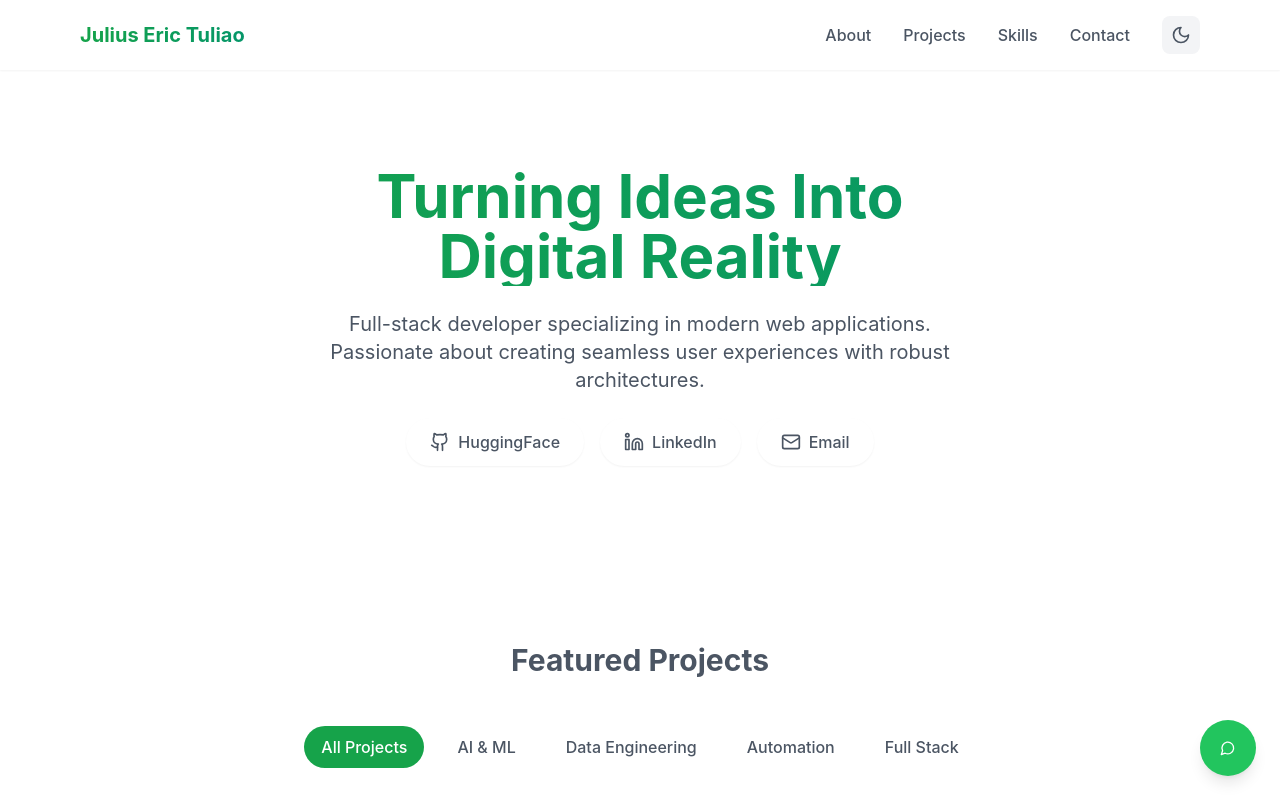
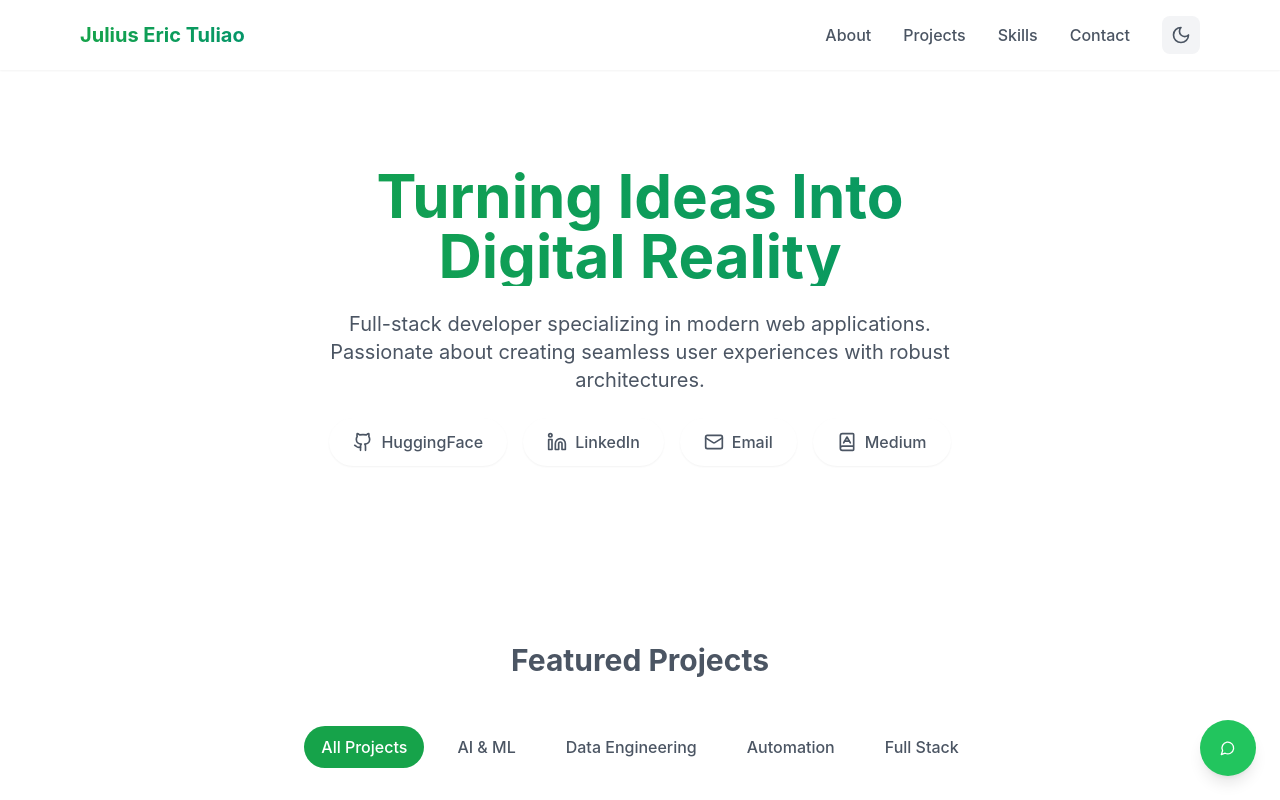
Before and after one commit to juliustuliao/my_port, a React (Vite) app: page / in a window 1280 px wide. Shown: the top 800 px of the page. Built offline with nearby package versions, Linux system fonts and the light colour scheme.

Commit message:
added webllm as llm provider

```diff
--- a/src/components/Portfolio.jsx
+++ b/src/components/Portfolio.jsx
@@ -9,7 +9,8 @@ import {
   MessageCircleIcon,
   SendIcon,
   BotIcon,
-  UserIcon
+  UserIcon,
+  BookAIcon
 } from 'lucide-react';
 const CATEGORIES = [
     { id: 'all', label: 'All Projects' },
@@ -265,7 +266,8 @@ const CATEGORIES = [
   const SOCIAL_LINKS = [
     { icon: GithubIcon, label: 'HuggingFace', href: 'https://huggingface.co/juliuserictuliao' },
     { icon: LinkedinIcon, label: 'LinkedIn', href: 'https://www.linkedin.com/in/juliustuliao' },
-    { icon: MailIcon, label: 'Email', href: 'mailto:juliuserictuliao@gmail.com' }
+    { icon: MailIcon, label: 'Email', href: 'mailto:juliuserictuliao@gmail.com' },
+    { icon: BookAIcon, label: 'Medium', href: 'https://medium.com/@juliuserictuliao' }
   ];
 const ThemeToggle = ({ isDarkMode, setIsDarkMode }) => (
   <button
@@ -395,6 +397,7 @@ CONTACT:
 - Email: juliuserictuliao@gmail.com
 - LinkedIn: https://www.linkedin.com/in/juliustuliao
 - HuggingFace: https://huggingface.co/juliuserictuliao
+- Medium: https://medium.com/@juliuserictuliao
 
 Please provide helpful, accurate responses about Julius's work. Be conversational and professional.`
     }
```
